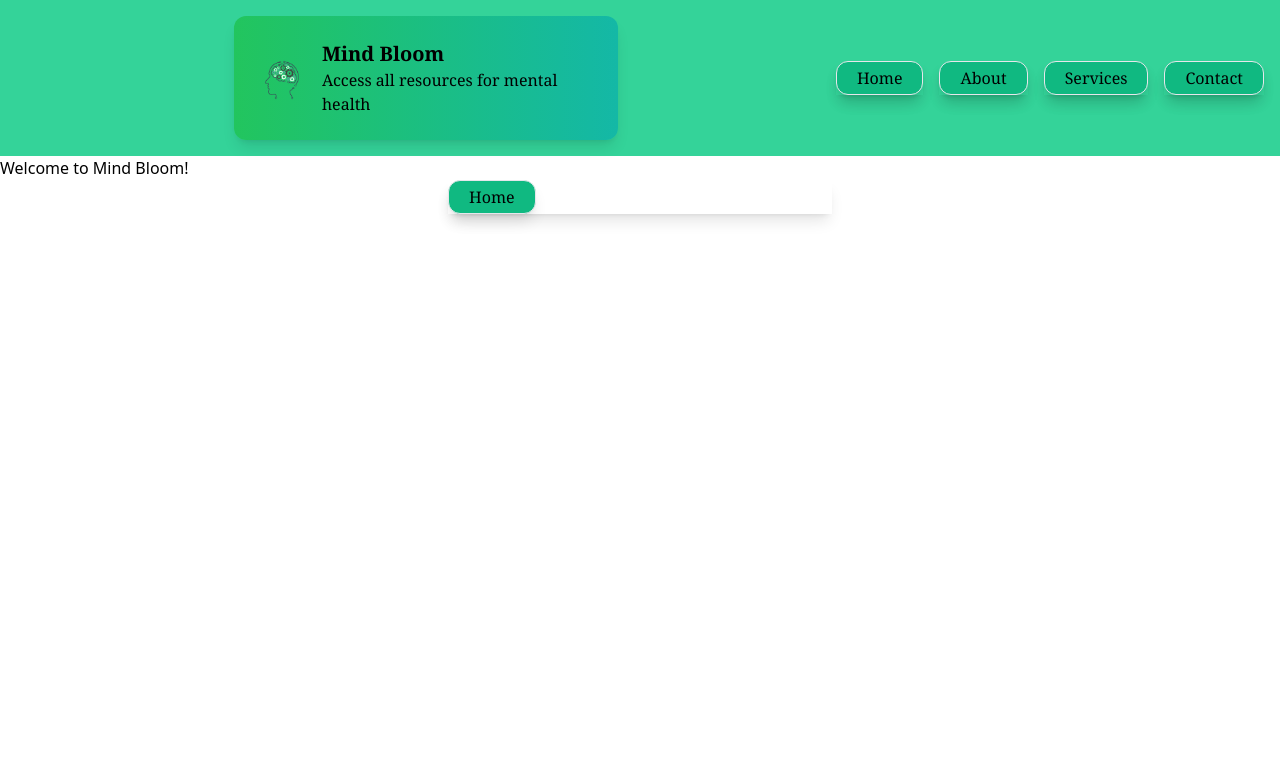
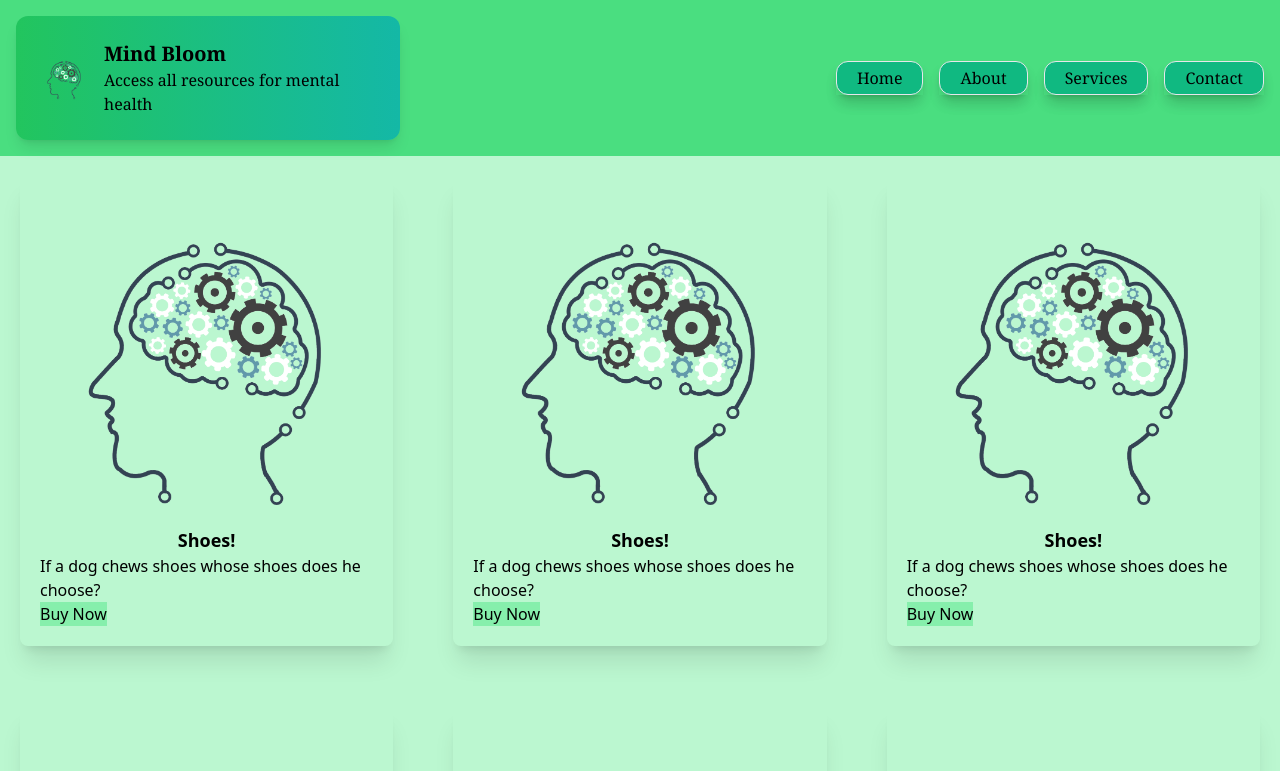
Before and after one commit to julianDalban/mental-health-app, a React (Create React App) app in the folder mind-bloom/: page / in a window 1280 px wide. Shown: the top 771 px of the page. Built offline with nearby package versions, Linux system fonts and the light colour scheme.

Commit message:
Navbar looks mostly good
Working on first part of body. Idea is to have quick info cards with possible buttons that lead to external resources and/or communication info. Cards could also be staff cards. TBD

```diff
--- a/mind-bloom/src/App.js
+++ b/mind-bloom/src/App.js
@@ -1,3 +1,4 @@
+import Body from "./Body";
 import ButtonMain from "./ButtonMain";
 import Navbar from "./Navbar";
 
@@ -5,12 +6,7 @@ function App() {
   return (
     <div className="App">
       <Navbar />
-      <header className="App-header">
-        <p>
-          Welcome to Mind Bloom!
-        </p>
-        <ButtonMain text={'Home'}/>
-      </header>
+      <Body />
     </div>
   );
 }
--- /dev/null
+++ b/mind-bloom/src/Body.js
@@ -0,0 +1,18 @@
+import InfoCard from "./InfoCard";
+
+function Body() {
+    return (
+        <div className="">
+            <div className="bg-green-200 h-150 grid grid-cols-3 gap-5 content-evenly ">
+                <div className="p-5 flex-shrink"><InfoCard /></div>
+                <div className="p-5 flex-shrink"><InfoCard /></div>
+                <div className="p-5 flex-shrink"><InfoCard /></div>
+                <div className="p-5 flex-shrink"><InfoCard /></div>
+                <div className="p-5 flex-shrink"><InfoCard /></div>
+                <div className="p-5 flex-shrink"><InfoCard /></div>
+            </div>
+        </div>
+    );
+}
+
+export default Body;
--- /dev/null
+++ b/mind-bloom/src/InfoCard.js
@@ -0,0 +1,22 @@
+import brainIcon from './pictures/new_logo_face_brain.png';
+
+function InfoCard() {
+    return (
+        <div className="card bg-base-100 w-50 p-5 rounded-lg m-auto shadow-xl hover:-translate-y-1 hover:scale-120 hover:bg-emerald-200">
+                <figure>
+                    <img
+                    src={brainIcon}
+                    alt="Test Image" />
+                </figure>
+                <div className="card-body">
+                    <h2 className="font-bold text-lg text-center">Shoes!</h2>
+                    <p>If a dog chews shoes whose shoes does he choose?</p>
+                    <div className="card-actions justify-end">
+                    <button className="btn btn-primary bg-green-300">Buy Now</button>
+                    </div>
+                </div>
+            </div>
+    );
+}
+
+export default InfoCard;
--- a/mind-bloom/src/Navbar.js
+++ b/mind-bloom/src/Navbar.js
@@ -4,10 +4,10 @@ import ButtonMain from "./ButtonMain";
 
 function Navbar() {
   return (
-    <nav className="bg-emerald-400 p-4">
+    <nav className="bg-green-400 p-4">
       <div className="container mx-auto">
         <div className="flex justify-between items-center">
-          <Logo />
+          <div className="justify-left"><Logo /></div>
           <div className="hidden md:flex space-x-4">
             <ButtonMain text={'Home'}/>
             <ButtonMain text={'About'}/>
--- a/mind-bloom/tailwind.config.js
+++ b/mind-bloom/tailwind.config.js
@@ -2,6 +2,7 @@
 module.exports = {
   content: [
     "./src/**/*.{js,jsx,ts,tsx}",
+    "./public/index.html",
   ],
   theme: {
     extend: {},
```
